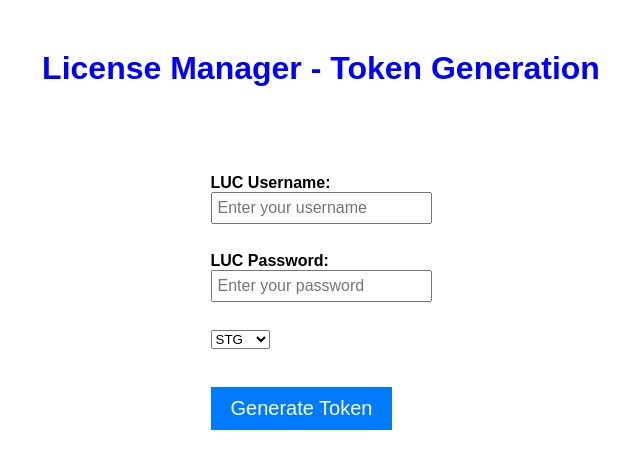
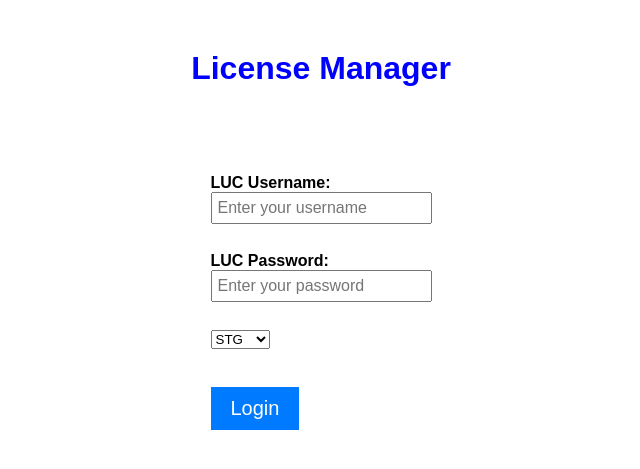
Before and after one commit to lesabag/license_manager, a Flask app: page / in a window 1280 px wide. Shown: the top 469 px of the page, without its empty margins (319-959 px from the left). Run offline with Flask 2, Linux system fonts and the light colour scheme.

Commit message:
Update login.html

```diff
--- a/api/templates/login.html
+++ b/api/templates/login.html
@@ -62,7 +62,7 @@
     </style>
 </head>
 <body>
-    <h1>License Manager - Token Generation</h1>
+    <h1>License Manager</h1>
     <br><br>
     {% if error %}
         <p class="error-message">{{ error }}</p>
@@ -81,7 +81,7 @@
             <option value="AUTO">AUTO</option>
         </select>
         <br><br>
-        <input type="submit" value="Generate Token">
+        <input type="submit" value="Login">
         <br>
     </form>
 </body>
```
